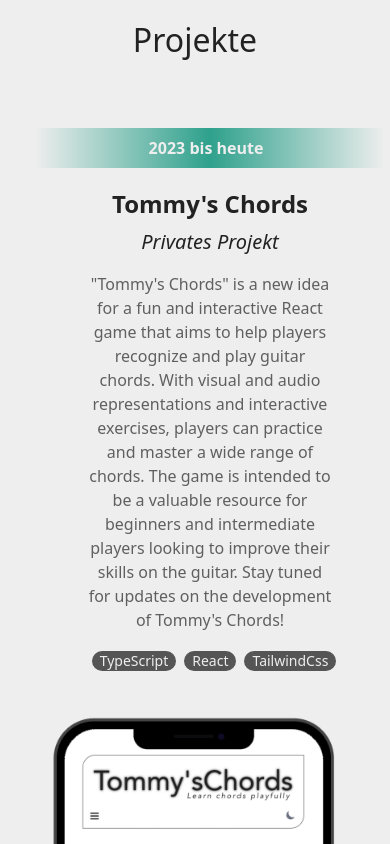
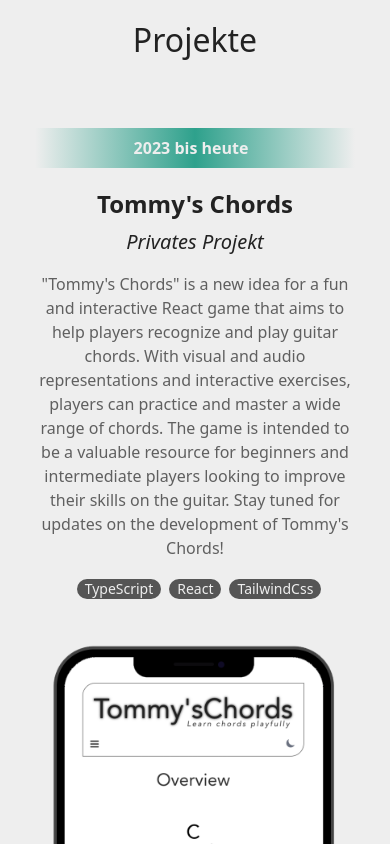
Before and after one commit to gabjuh/webdev-portfolio, a React (Vite) app: page / in a window 390 px wide. Shown: the part 1220-2064 px from the top of the page. Built offline with nearby package versions, Linux system fonts and the light colour scheme.

Commit message:
add mt, id, change style

```diff
--- a/src/components/Overview.tsx
+++ b/src/components/Overview.tsx
@@ -31,18 +31,18 @@ const Overview = () => {
 
   return (
     <>
-      <div className="container mx-auto py-5 my-16" id="overview">
+      <div className="container mx-auto py-5 mt-16" id="projects">
 
         {/* Projects */}
         <Title text="Projekte" level={3} />
         {itProjectItems.map((item, index) => {
           return (
-            <div className="mb-32">
-              <div key={`projects-${index}`} className="flex flex-wrap">
+            <div className="mb-32" key={`projects-${index}`} >
+              <div className="flex flex-wrap">
               {/* Texts */}
-              <div className="relative xl:text-right text-center xl:w-[55%] mx-auto xl:mx-0 mb-8">
+                <div className="relative xl:text-right text-center xl:w-[55%] mx-auto xl:mx-0 mb-8 max-w-[100%]">
                 <div className="xl:absolute xl:top-[50%] xl:right-[3rem] xl:-translate-y-[50%] max-w-[800px]">
-                    <div className="inline-block py-2 mb-5 w-[350px] xl:w-[500px] mx-auto xl:mx-0 text-[#eee] font-bold bg-gradient-to-r from-[#eee] xl:via-[#eee] xl:to-[#2ea18c] via-[#2ea18c] to-[#eee]">
+                    <div className="inline-block py-2 mb-5 w-[350px] xl:w-[500px] mx-auto max-w-[100%] xl:mx-0 text-[#eee] font-bold bg-gradient-to-r from-[#eee] xl:via-[#eee] xl:to-[#2ea18c] via-[#2ea18c] to-[#eee]">
                       <p className="mr-2">
                         {item.content.year}{item.content.end ? typeof item.content.end === 'string' && item.content.end === ' ' ? ' bis heute' : ' - ' + item.content.end : ''}
                       </p>
@@ -59,7 +59,7 @@ const Overview = () => {
                   </div>
 
                     {/* Description */}
-                    <div className="my-4 text-[#0009] font-extralight max-w-[70%] mx-auto xl:mx-0 xl:max-w-[100%]">
+                    <div className="my-4 text-[#0009] font-extralight md:max-w-[70%] mx-auto xl:mx-0 xl:max-w-[100%]">
                     <p>{item.content.description}</p>
                   </div>
 
@@ -112,7 +112,7 @@ const Overview = () => {
         })}
 
         {/* Schools */}
-        <div className="my-52">
+        <div className="my-52 pt-5" id="schools">
           <Title text="IT-Ausbildung und Selbstentwicklung" level={3} />
 
           {/* On Desktop */}
```
